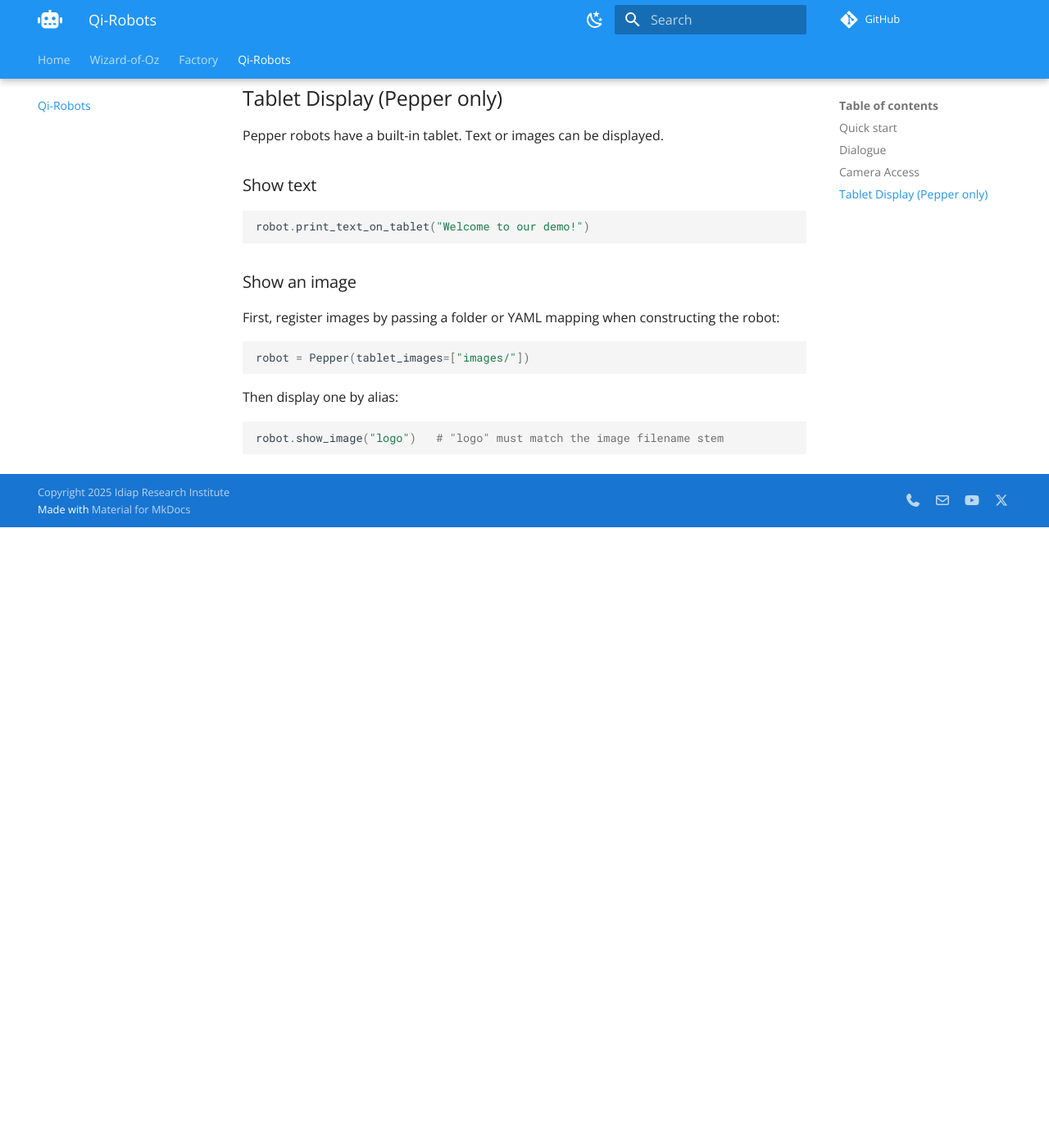
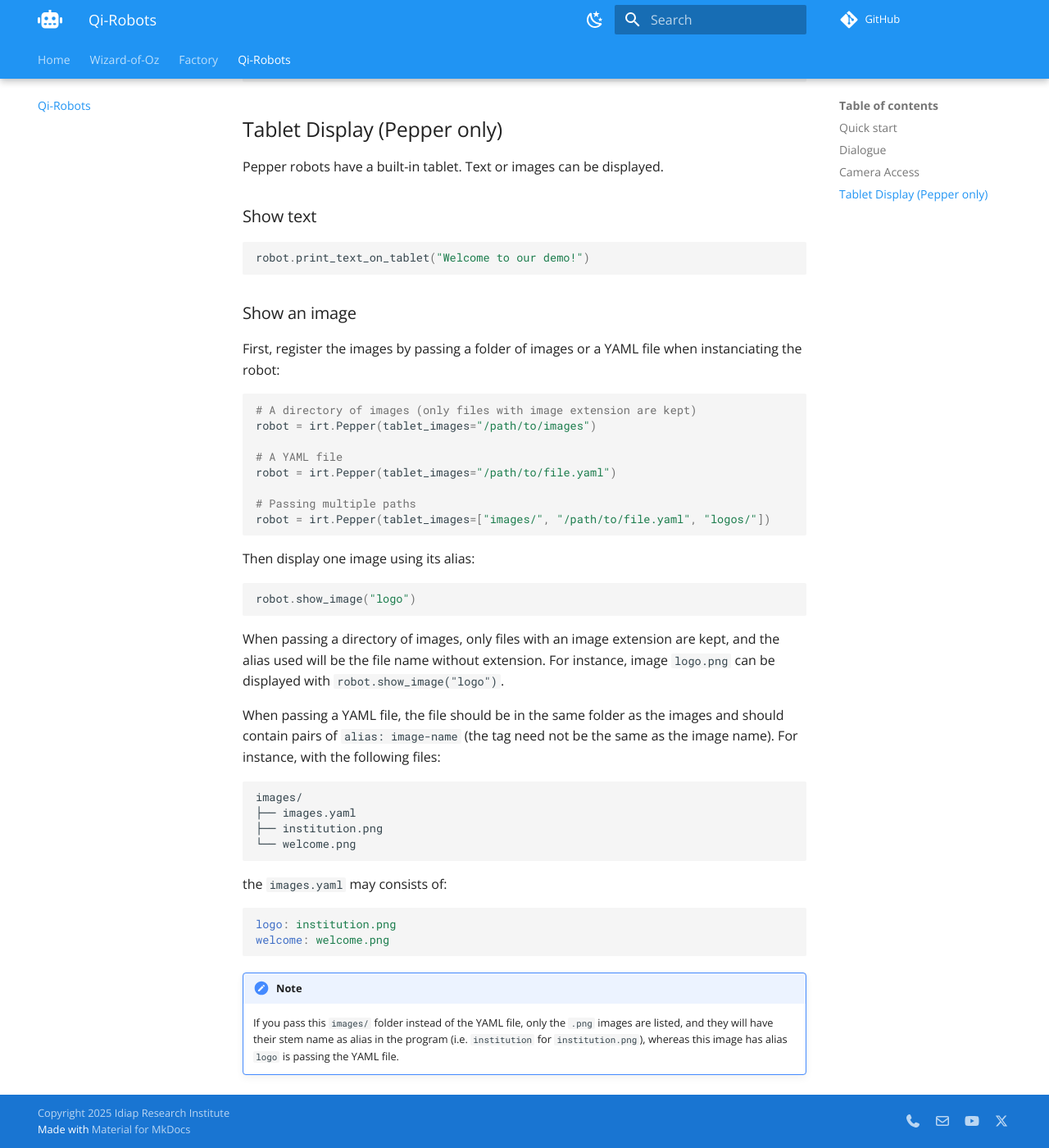
Before and after one commit to idiap/idiap-robot-toolkit, an MkDocs documentation site: the page built from docs/qirobots.md, in a window 1280 px wide and 1400 px high, scrolled down 1051 px. Shown: the whole window at 82% size. Built offline with MkDocs 1.6.1 and Material for MkDocs 9.7.7, drawn with Linux system fonts in a browser that asks for light colours; comment, search, counter and statistics services are not loaded; before the commit the page ends 1694 px from its top, so only the background shows below that; some of the changed text lies outside the part shown.

Commit message:
docs: Update qirobots documentation

````diff
--- a/docs/qirobots.md
+++ b/docs/qirobots.md
@@ -35,7 +35,9 @@ By default, it uses the configured voice style, pitch, and speed. To
 save speech as an audio file:
 
 ```python
-robot.say("This will be saved to a file.", filename="speech.wav")
+robot.say("This will be saved to a file.", filename="/tmp/speech.wav")
+# The, download the file
+# scp nao@${NAO_IP}:/tmp/speech.wav .
 ```
 
 ## Camera Access
@@ -60,14 +62,54 @@ robot.print_text_on_tablet("Welcome to our demo!")
 
 ### Show an image
 
-First, register images by passing a folder or YAML mapping when constructing the robot:
+First, register the images by passing a folder of images or a YAML
+file when instanciating the robot:
 
 ```python
-robot = Pepper(tablet_images=["images/"])
+# A directory of images (only files with image extension are kept)
+robot = irt.Pepper(tablet_images="/path/to/images")
+
+# A YAML file
+robot = irt.Pepper(tablet_images="/path/to/file.yaml")
+
+# Passing multiple paths
+robot = irt.Pepper(tablet_images=["images/", "/path/to/file.yaml", "logos/"])
 ```
 
-Then display one by alias:
+Then display one image using its alias:
 
 ```python
-robot.show_image("logo")   # "logo" must match the image filename stem
+robot.show_image("logo")
 ```
+
+When passing a directory of images, only files with an image extension
+are kept, and the alias used will be the file name without
+extension. For instance, image `logo.png` can be displayed with
+`robot.show_image("logo")`.
+
+When passing a YAML file, the file should be in the same folder as the
+images and should contain pairs of `alias: image-name` (the
+tag need not be the same as the image name). For instance, with the
+following files:
+
+```
+images/
+├── images.yaml
+├── institution.png
+└── welcome.png
+```
+
+the `images.yaml` may consists of:
+
+```yaml
+logo: institution.png
+welcome: welcome.png
+```
+
+!!! note
+
+     If you pass this `images/` folder instead of the YAML file, only
+     the `.png` images are listed, and they will have their stem name
+     as alias in the program (i.e. `institution` for
+     `institution.png`), whereas this image has alias `logo` is
+     passing the YAML file.
````
